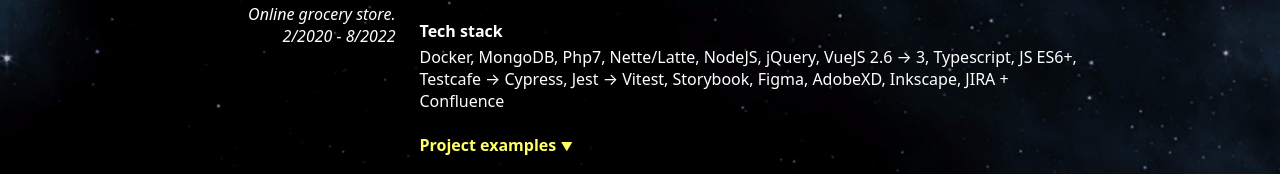
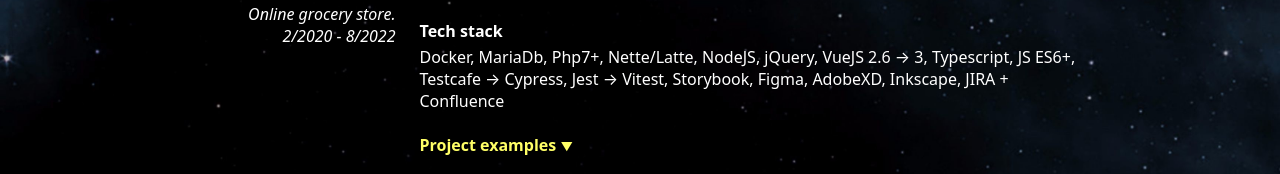
Before and after one commit to PatrikVodicka/web-bio, a Vue app: page /my-work in a window 1280 px wide. Shown: the part 200-374 px from the top of the page. Built offline with nearby package versions, Linux system fonts and the light colour scheme.

Commit message:
CV update

```diff
--- a/src/views/MyWorkView.vue
+++ b/src/views/MyWorkView.vue
@@ -27,7 +27,7 @@
 
         <h4 class="mb-1">Tech stack</h4>
         <p class="my-0">
-          Docker, MongoDB, Php7, Nette/Latte, NodeJS, jQuery, VueJS 2.6 → 3,
+          Docker, MariaDb, Php7+, Nette/Latte, NodeJS, jQuery, VueJS 2.6 → 3,
           Typescript, JS ES6+, Testcafe → Cypress, Jest → Vitest, Storybook,
           Figma, AdobeXD, Inkscape, JIRA + Confluence
         </p>
```
Also changed, not shown: 1 other file (tests, documents, lock files or other folders).
